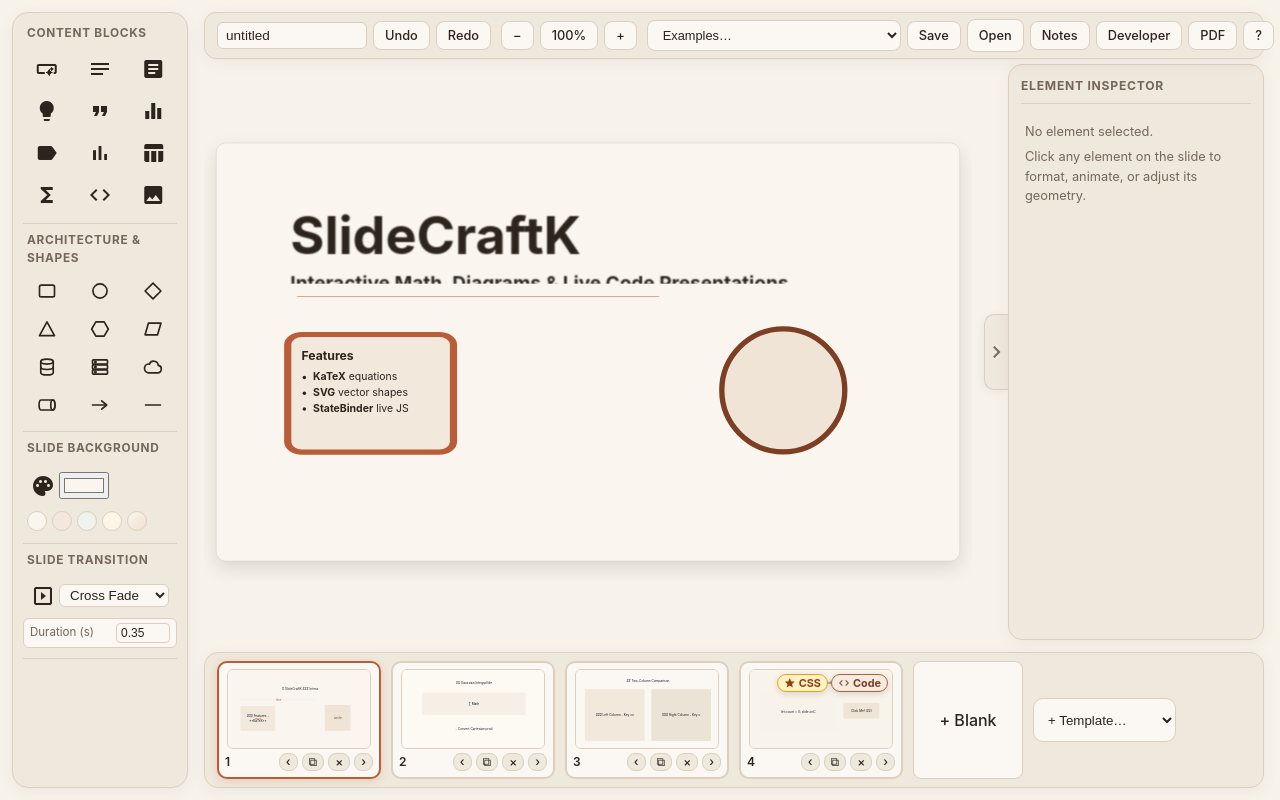
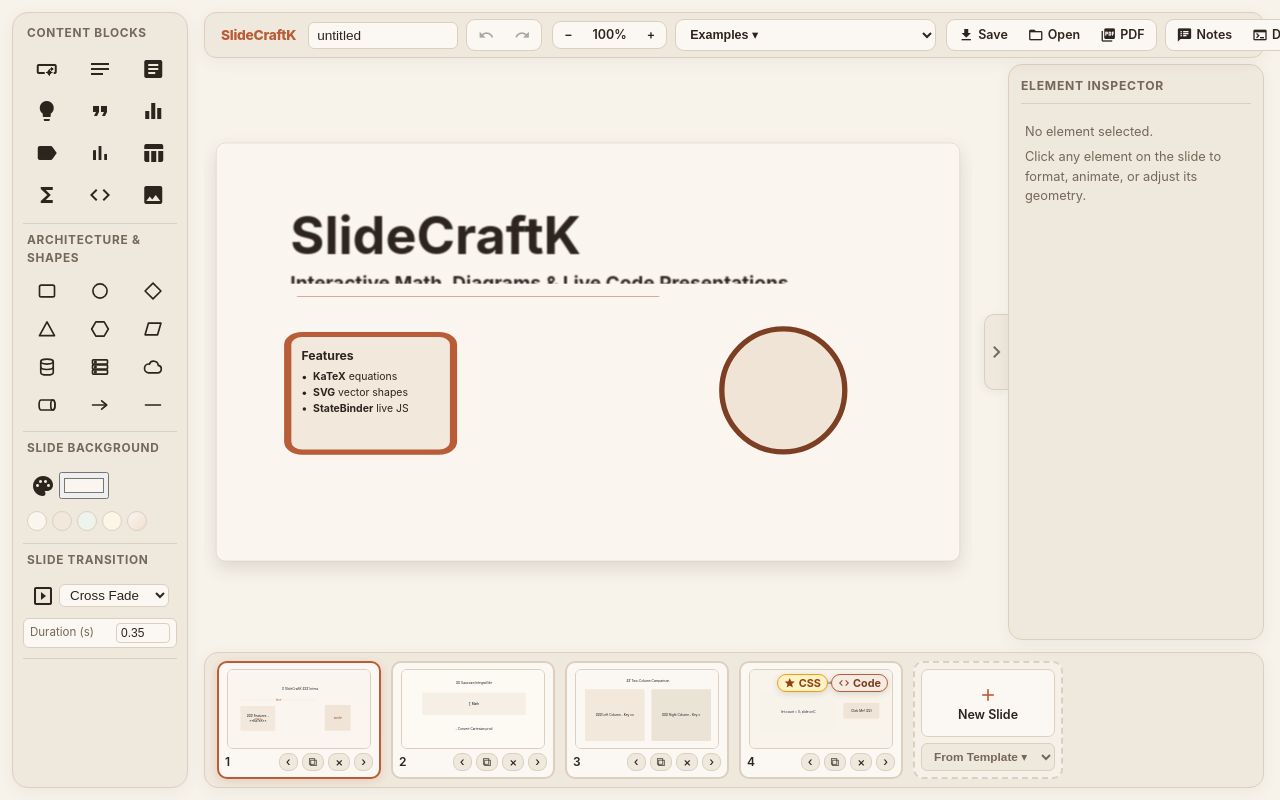
Before and after one commit to mk314k/SlideCraftK, a React (Vite) app: page / in a window 1280 px wide. Built offline with nearby package versions, Linux system fonts and the light colour scheme.

Commit message:
style(ui): polish top navbar pill clusters and unify bottom add-slide card

```diff
--- a/src/App.css
+++ b/src/App.css
@@ -340,14 +340,72 @@ textarea {
   color: var(--text-primary);
 }
 
-.template-select {
-  height: 44px;
-  padding: 0 10px;
+.add-slide-card {
+  min-width: 148px;
+  height: 100%;
   border-radius: 10px;
-  background: var(--surface);
-  color: var(--text-primary);
-  border: 1px solid var(--panel-border);
+  border: 2px dashed var(--panel-border);
+  background: rgba(251, 248, 243, 0.55);
+  padding: 6px;
+  display: flex;
+  flex-direction: column;
+  justify-content: space-between;
+  gap: 6px;
+  transition: border-color 0.15s ease, background-color 0.15s ease;
+}
+
+.add-slide-card:hover {
+  border-color: var(--accent);
+  background: rgba(251, 248, 243, 0.9);
+}
+
+.add-slide-primary {
+  flex: 1;
+  width: 100%;
+  display: flex;
+  flex-direction: column;
+  align-items: center;
+  justify-content: center;
+  gap: 2px;
+  background: var(--surface) !important;
+  border: 1px solid var(--panel-border) !important;
+  border-radius: 7px !important;
+  color: var(--text-primary);
+  font-size: 0.78rem;
+  font-weight: 600;
+  padding: 6px !important;
+}
+
+.add-slide-primary .material-icons {
+  font-size: 20px;
+  color: var(--accent);
+}
+
+.add-slide-primary:hover {
+  border-color: var(--accent) !important;
+  background: #f3ece1 !important;
+}
+
+.add-slide-template-wrap {
+  width: 100%;
+}
+
+.add-slide-template-select {
+  width: 100%;
+  height: 28px;
+  padding: 0 8px;
+  border-radius: 6px;
+  background: var(--foreground);
+  color: var(--text-muted);
+  border: 1px solid var(--panel-border);
+  font-size: 0.74rem;
+  font-weight: 600;
   cursor: pointer;
+}
+
+.add-slide-template-select:hover {
+  color: var(--text-primary);
+  border-color: var(--accent);
 }
 
 .slide-stage {
@@ -696,27 +754,93 @@ textarea {
 .top-sect-group {
   display: flex;
   align-items: center;
-  gap: 6px;
-}
-
-.top-sect button,
-.file-upload-btn,
+  gap: 8px;
+}
+
+.brand-badge {
+  font-size: 0.86rem;
+  font-weight: 800;
+  letter-spacing: -0.02em;
+  color: var(--accent);
+  padding: 0 4px;
+}
+
+.top-pill-cluster {
+  display: inline-flex;
+  align-items: center;
+  background: var(--surface);
+  border: 1px solid var(--panel-border);
+  border-radius: 9px;
+  padding: 2px;
+  gap: 2px;
+}
+
+.top-icon-btn,
+.top-zoom-readout,
+.top-cluster-btn {
+  background: transparent !important;
+  border: none !important;
+  color: var(--text-primary);
+  padding: 5px 9px !important;
+  font-size: 0.78rem;
+  font-weight: 600;
+  border-radius: 7px !important;
+  display: inline-flex;
+  align-items: center;
+  gap: 4px;
+  cursor: pointer;
+  line-height: 1;
+}
+
+.top-icon-btn .material-icons,
+.top-cluster-btn .material-icons {
+  font-size: 16px;
+}
+
+.top-icon-btn:disabled {
+  opacity: 0.38;
+  cursor: default;
+}
+
+.top-icon-btn:hover:not(:disabled),
+.top-zoom-readout:hover,
+.top-cluster-btn:hover {
+  background: #f3ece1 !important;
+}
+
+.top-cluster-btn.active {
+  background: rgba(184, 93, 56, 0.16) !important;
+  color: var(--accent);
+}
+
 .examples-select {
   background: var(--surface);
   color: var(--text-primary);
   border: 1px solid var(--panel-border);
-  padding: 6px 11px;
-  font-size: 0.8rem;
-  border-radius: 8px;
+  padding: 5px 10px;
+  font-size: 0.78rem;
+  border-radius: 9px;
   cursor: pointer;
-  font-weight: 500;
-}
-
-.top-sect button:hover,
-.file-upload-btn:hover,
+  font-weight: 600;
+  height: 32px;
+}
+
 .examples-select:hover {
   border-color: var(--accent);
   background: #f3ece1;
+}
+
+.present-primary-btn {
+  background: var(--accent) !important;
+  color: #fffdf9 !important;
+  border: 1px solid var(--accent) !important;
+  padding: 6px 12px !important;
+  font-size: 0.8rem;
+  font-weight: 600;
+  border-radius: 9px !important;
+  display: inline-flex;
+  align-items: center;
+  gap: 4px;
 }
 
 [data-tooltip] {
@@ -761,12 +885,6 @@ textarea {
   z-index: 30;
 }
 
-.present-primary-btn {
-  background: var(--accent) !important;
-  color: #fffdf9 !important;
-  border-color: var(--accent) !important;
-}
-
 .right-inspector-drawer {
   position: fixed;
   top: 64px;
--- a/src/App.tsx
+++ b/src/App.tsx
@@ -120,12 +120,16 @@ const SlideSet: React.FC<{ onOpenDev: (slideIndex: number, tab: DevTabType) => v
           </div>
         </div>
       ))}
-      <button className="mini" onClick={addSlide}>
-        + Blank
-      </button>
+      <div className="add-slide-card">
+        <button type="button" className="add-slide-primary" onClick={addSlide} title="Add a blank slide">
+          <i className="material-icons">add</i>
+          <span>New Slide</span>
+        </button>
+        <div className="add-slide-template-wrap">
           <select
-        className="template-select"
+            className="add-slide-template-select"
             defaultValue=""
+            title="Insert Slide from Template"
             onChange={(e) => {
               if (e.target.value) {
                 addTemplateSlide(e.target.value as SlideTemplateType);
@@ -134,13 +138,15 @@ const SlideSet: React.FC<{ onOpenDev: (slideIndex: number, tab: DevTabType) => v
             }}
           >
             <option value="" disabled>
-          + Template…
+              From Template ▾
             </option>
             <option value="title">Title Slide</option>
             <option value="two-column">Two-Column</option>
             <option value="math-proof">Math Proof</option>
             <option value="interactive">Interactive Demo</option>
           </select>
+        </div>
+      </div>
     </div>
   );
 };
@@ -1273,6 +1279,7 @@ const EditorWorkspace: React.FC = () => {
       <RightInspector isOpen={inspectorOpen} onToggle={() => setInspectorOpen((v) => !v)} />
       <div className="top-sect">
         <div className="top-sect-group">
+          <span className="brand-badge">SlideCraftK</span>
           <input
             type="text"
             className="deck-title-input"
@@ -1280,37 +1287,60 @@ const EditorWorkspace: React.FC = () => {
             placeholder="Presentation title"
             onChange={(e) => setDeckTitle(e.target.value)}
           />
-          <button onClick={undo} disabled={!canUndo} title="Undo (Cmd/Ctrl+Z)">
-            Undo
-          </button>
-          <button onClick={redo} disabled={!canRedo} title="Redo (Cmd/Ctrl+Shift+Z)">
-            Redo
-          </button>
-        </div>
+          <div className="top-pill-cluster">
+            <button
+              type="button"
+              className="top-icon-btn"
+              onClick={undo}
+              disabled={!canUndo}
+              data-tooltip="Undo (Cmd/Ctrl+Z)"
+              title="Undo (Cmd/Ctrl+Z)"
+            >
+              <i className="material-icons">undo</i>
+            </button>
+            <button
+              type="button"
+              className="top-icon-btn"
+              onClick={redo}
+              disabled={!canRedo}
+              data-tooltip="Redo (Cmd/Ctrl+Shift+Z)"
+              title="Redo (Cmd/Ctrl+Shift+Z)"
+            >
+              <i className="material-icons">redo</i>
+            </button>
+          </div>
+        </div>
+
         <div className="top-sect-group">
-          <button
-            type="button"
+          <div className="top-pill-cluster">
+            <button
+              type="button"
+              className="top-icon-btn"
               onClick={() => setZoomFactor((z) => Math.max(0.5, Number((z - 0.1).toFixed(2))))}
+              data-tooltip="Zoom Out"
               title="Zoom Out"
             >
               −
             </button>
             <button
               type="button"
+              className="top-zoom-readout"
               onClick={() => setZoomFactor(1)}
+              data-tooltip="Reset Zoom to 100%"
               title="Reset Zoom to Fit"
             >
               {Math.round(zoomFactor * 100)}%
             </button>
             <button
               type="button"
+              className="top-icon-btn"
               onClick={() => setZoomFactor((z) => Math.min(1.5, Number((z + 0.1).toFixed(2))))}
+              data-tooltip="Zoom In"
               title="Zoom In"
             >
               +
             </button>
           </div>
-        <div className="top-sect-group">
           <select
             className="examples-select"
             defaultValue=""
@@ -1324,14 +1354,20 @@ const EditorWorkspace: React.FC = () => {
             }}
           >
             <option value="" disabled>
-              Examples…
+              Examples ▾
             </option>
             <option value="showcase">Full Feature Showcase (4 slides)</option>
-            <option value="calculus">Calculus & Fourier Series (3 slides)</option>
-            <option value="algorithms">Algorithms & Flowcharts (2 slides)</option>
+            <option value="calculus">Calculus &amp; Fourier Series (3 slides)</option>
+            <option value="algorithms">Algorithms &amp; Flowcharts (2 slides)</option>
             <option value="statebinder">Interactive StateBinder Lab (2 slides)</option>
           </select>
-          <button
+        </div>
+
+        <div className="top-sect-group">
+          <div className="top-pill-cluster">
+            <button
+              type="button"
+              className="top-cluster-btn"
               data-tooltip="Download .scs presentation file"
               onClick={() =>
                 downloadFile(
@@ -1340,17 +1376,40 @@ const EditorWorkspace: React.FC = () => {
                 )
               }
             >
-            Save
-          </button>
-          <label className="file-upload-btn" data-tooltip="Open a saved .scs file" title="Open .scs file">
-            Open
+              <i className="material-icons">download</i>
+              <span>Save</span>
+            </button>
+            <label className="top-cluster-btn file-upload-btn" data-tooltip="Open a saved .scs file" title="Open .scs file">
+              <i className="material-icons">folder_open</i>
+              <span>Open</span>
               <input type="file" accept=".scs,application/json" onChange={handleLoad} style={{ display: 'none' }} />
             </label>
-          <button onClick={() => setShowNotes((v) => !v)} data-tooltip="Toggle Speaker Notes" title="Toggle Speaker Notes">
-            Notes
-          </button>
-          <button
-            className={devModalOpen ? 'tool-active' : ''}
+            <button
+              type="button"
+              className="top-cluster-btn"
+              onClick={() => window.print()}
+              data-tooltip="Print or Export to PDF"
+              title="Export Deck to PDF via Print"
+            >
+              <i className="material-icons">picture_as_pdf</i>
+              <span>PDF</span>
+            </button>
+          </div>
+
+          <div className="top-pill-cluster">
+            <button
+              type="button"
+              className={`top-cluster-btn${showNotes ? ' active' : ''}`}
+              onClick={() => setShowNotes((v) => !v)}
+              data-tooltip="Toggle Speaker Notes"
+              title="Toggle Speaker Notes"
+            >
+              <i className="material-icons">speaker_notes</i>
+              <span>Notes</span>
+            </button>
+            <button
+              type="button"
+              className={`top-cluster-btn${devModalOpen ? ' active' : ''}`}
               onClick={() => {
                 setDevTab(currentSlide.customCss.trim() && !currentSlide.customJs.trim() ? 'style' : 'code');
                 setDevModalOpen(true);
@@ -1358,16 +1417,23 @@ const EditorWorkspace: React.FC = () => {
               data-tooltip="Attach Scoped Slide CSS or Interactive Code"
               title="Developer Studio (Scoped CSS & Code)"
             >
-            Developer
-          </button>
-          <button onClick={() => window.print()} data-tooltip="Print or Export to PDF" title="Export Deck to PDF via Print">
-            PDF
-          </button>
-          <button onClick={() => setShowShortcuts(true)} data-tooltip="Keyboard Shortcuts (?)" title="Keyboard Shortcuts (?)">
+              <i className="material-icons">terminal</i>
+              <span>Developer</span>
+            </button>
+            <button
+              type="button"
+              className="top-icon-btn"
+              onClick={() => setShowShortcuts(true)}
+              data-tooltip="Keyboard Shortcuts (?)"
+              title="Keyboard Shortcuts (?)"
+            >
               ?
             </button>
+          </div>
+
           <button className="present-primary-btn" data-tooltip="Enter Fullscreen Presentation" onClick={handleFullScreen}>
-            Present
+            <i className="material-icons" style={{ fontSize: '16px' }}>play_arrow</i>
+            <span>Present</span>
           </button>
         </div>
         {loadError && (
```
Lines whose indentation alone changed are shown as unchanged.
